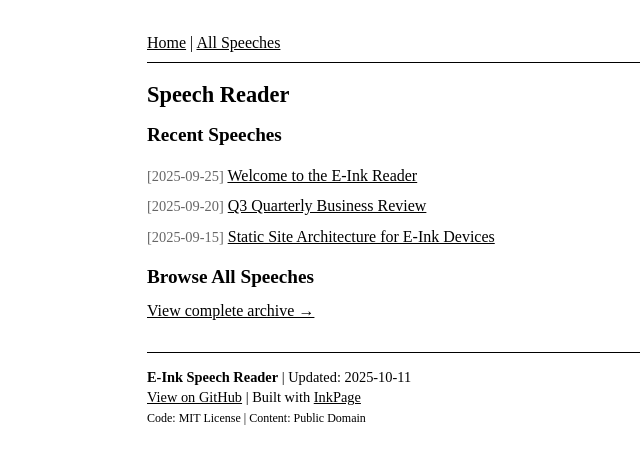
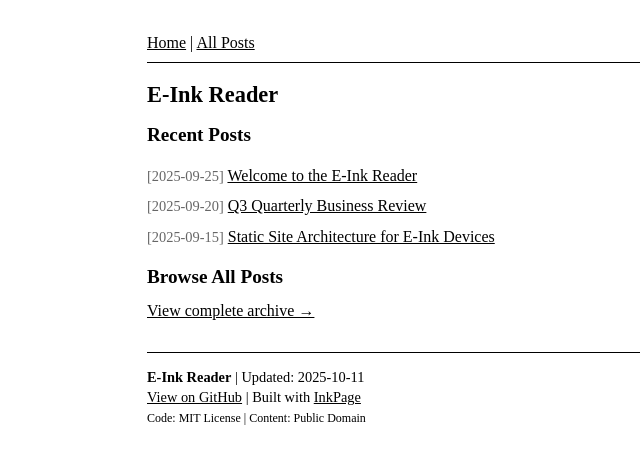
Before and after one commit to brennanbrown/eink.site, a Jekyll site: the page built from index.html, in a window 1280 px wide. Shown: the top 464 px of the page, without its empty margins (193-833 px from the left). Built offline with Jekyll 4.4.1, drawn with Linux system fonts in a browser that asks for light colours.

Commit message:
Rename 'speeches' to 'posts' throughout site to avoid text-to-speech confusion

```diff
--- a/_config.yml
+++ b/_config.yml
@@ -2,8 +2,8 @@
 # Minimal Jekyll configuration optimized for e-ink devices
 
 # Site settings
-title: "E-Ink Speech Reader"
-description: "Minimalist speech and presentation reader optimized for e-ink devices"
+title: "E-Ink Reader"
+description: "Minimalist text reader optimized for e-ink devices - display your notes, articles, and documents with maximum readability"
 author: "Your Name" # Change this to your name
 baseurl: "" # Leave empty for root deployment, or "/repo-name" for GitHub Pages subdirectory
 url: "" # Your site URL (e.g., https://yourdomain.com or leave empty for Netlify auto-detect)
@@ -26,6 +26,7 @@ exclude:
   - docs/
   - vendor/
   - netlify.toml
+  - speeches.md
 
 # Collections (for future expansion)
 collections:
--- a/_layouts/default.html
+++ b/_layouts/default.html
@@ -16,7 +16,7 @@
     <meta name="author" content="{% if page.author %}{{ page.author }}{% else %}{{ site.author }}{% endif %}">
 
     <!-- Keywords -->
-    <meta name="keywords" content="e-ink, e-reader, speeches, presentations, minimal website, Jekyll, static site, {% if page.category %}{{ page.category }}, {% endif %}text reader">
+    <meta name="keywords" content="e-ink, e-reader, notes, articles, documents, minimal website, Jekyll, static site, {% if page.category %}{{ page.category }}, {% endif %}text reader">
 
     <!-- Canonical URL -->
     <link rel="canonical" href="{{ page.url | replace:'index.html','' | absolute_url }}">
@@ -115,7 +115,7 @@
         <header>
             <nav>
                 <a href="/">Home</a> |
-                <a href="/speeches/">All Speeches</a>
+                <a href="/posts/">All Posts</a>
             </nav>
         </header>
 
--- a/index.html
+++ b/index.html
@@ -3,9 +3,9 @@ layout: default
 title: Home
 ---
 
-<h1>Speech Reader</h1>
+<h1>E-Ink Reader</h1>
 
-<h2>Recent Speeches</h2>
+<h2>Recent Posts</h2>
 
 <ul class="post-list">
 {% for post in site.posts limit:5 %}
@@ -16,6 +16,6 @@ title: Home
 {% endfor %}
 </ul>
 
-<h2>Browse All Speeches</h2>
+<h2>Browse All Posts</h2>
 
-<p><a href="/speeches/">View complete archive →</a></p>
+<p><a href="/posts/">View complete archive →</a></p>
```
Also changed, not shown: posts.md (renamed from speeches.md, +2 -2 lines).
